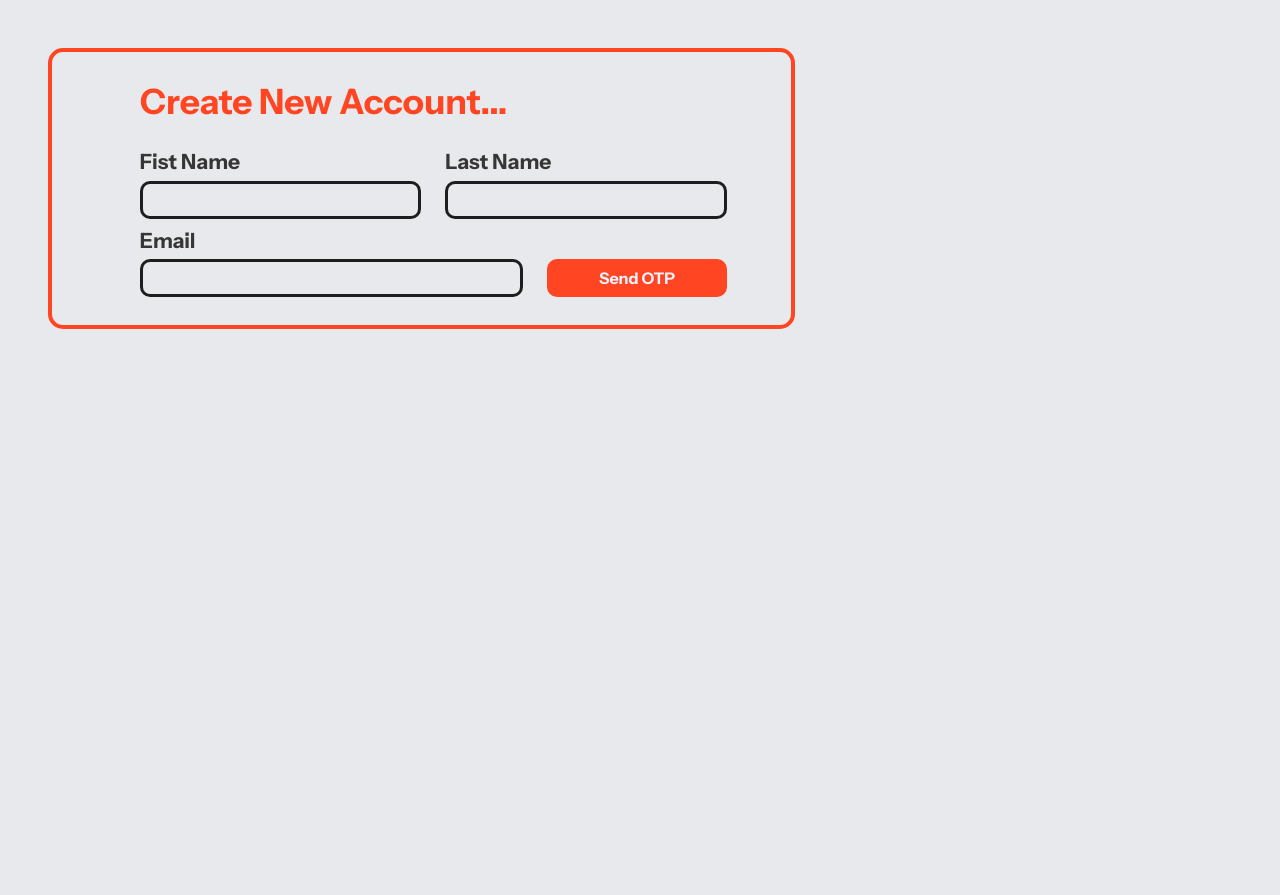
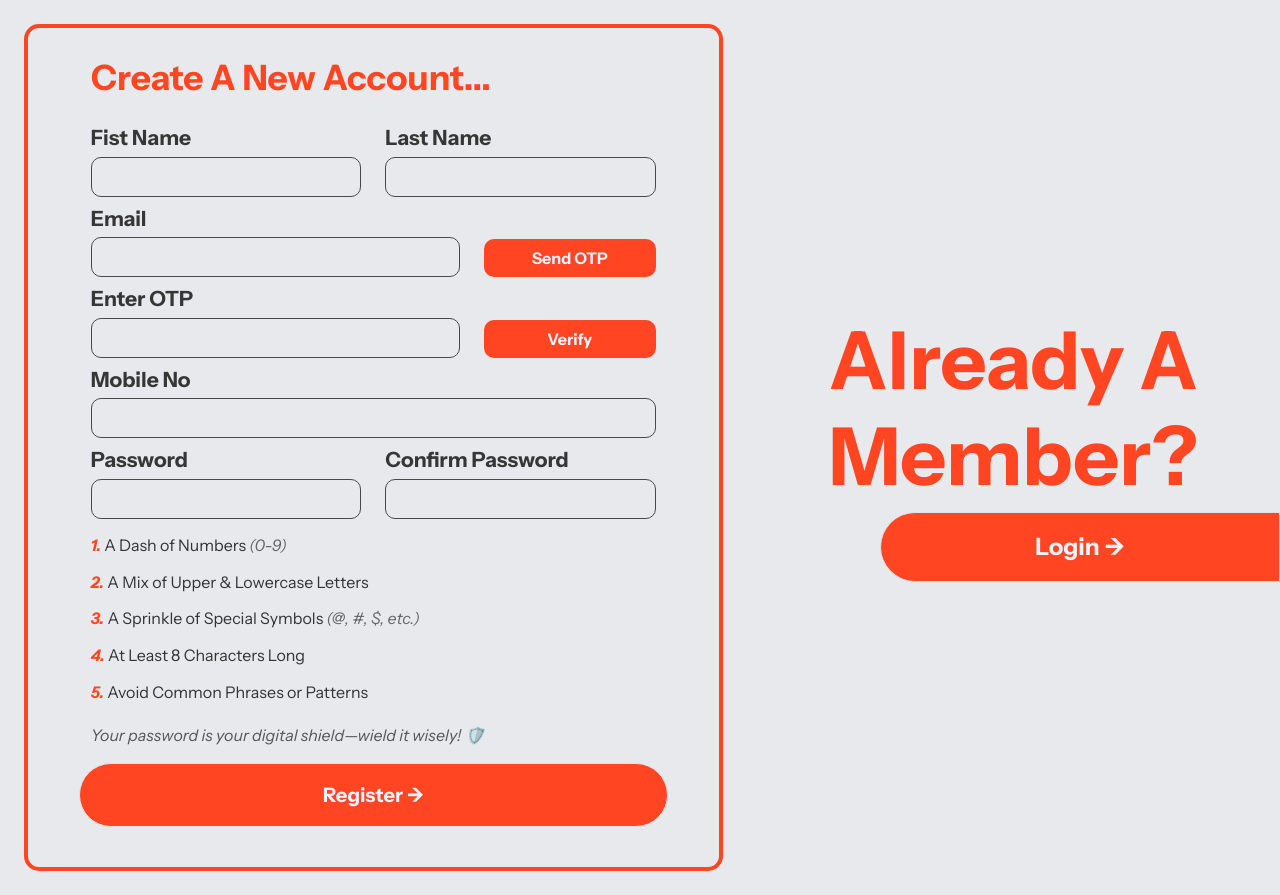
Before and after one commit to jnscdndn/lockey, a PHP site: page /html/register.html in a window 1280 px wide. Shown: the part 82-977 px from the top of the page. Before the commit the page ends 411 px from the top, so only its background shows below. Run offline with PHP 8.4, Linux system fonts and the light colour scheme.

Commit message:
register page

```diff
--- a/css/properties.css
+++ b/css/properties.css
@@ -25,6 +25,9 @@
 }
 .back-primary-white{
     background-color: #e7e9ec !important;
+}
+.back-secondary-dark{
+    color:#373636 !important;
 }
 
 
--- a/css/register.css
+++ b/css/register.css
@@ -30,12 +30,17 @@
 .registeration-input{
     display: block;
     width: 100%;
-    padding: 4px;
+    padding: 7px;
     background-color: #ECF3FD;
-    font-weight: bolder;
-    border: 3px solid #1E1E1E;
+    font-weight: 600;
+    border: 1.5px solid #4a4949;
     border-radius: 10px;
     margin: 3px 0px 4px;
+}
+.registeration-input:focus {
+    border: 1.5px solid #FF4522;
+    box-shadow: 0 0 8px rgba(255, 69, 34, 0.7); /* Glowing effect */
+    outline: none; /* Remove default outline */
 }
 
 
@@ -49,3 +54,41 @@
     border-radius: 10px;
     margin: 3px 0px 4px;
 }
+
+.password-guidelines {
+    font-family: 'Poiret One', cursive;
+    color: #333;
+}
+
+.password-guidelines ul {
+    font-family: 'Poiret One', cursive;
+
+    list-style: none;
+    padding: 0;
+    text-align: left;
+    font-size: 1rem;
+}
+
+.password-guidelines ul li {
+    margin: 8px 0;
+    line-height: 1.8;
+}
+
+.password-guidelines ul li .highlight {
+    font-weight: bold;
+    color: #FF4522;
+}
+
+.password-guidelines ul li span {
+    font-style: italic;
+    color: #666;
+}
+
+.note {
+    font-style: italic;
+    font-size: 1rem;
+    color: #555;
+    margin-top: 15px;
+}
+
+@import url('https://fonts.googleapis.com/css2?family=Pacifico&family=Poiret+One&display=swap');
--- a/html/register.html
+++ b/html/register.html
@@ -21,7 +21,8 @@
                 class="nav-logo-image-full-desktop" alt="lockey logo">
 
             <div class="nav-links-container-desktop">
-                <a href="onboarding.html" class="nav-links-desktop txt-primary-dark">Home</a>
+                <a href="onboarding.html"
+                    class="nav-links-desktop txt-primary-dark">Home</a>
             </div>
         </nav>
         <!-- Mobile nav bar -->
@@ -39,33 +40,120 @@
             </nav>
             <div class="nav-links-container-mobile back-primary-white"
                 id="nav-bar-contents-mobile">
-                <a href="onboarding.html" class="nav-links-mobile txt-primary-dark">Home</a>
+                <a href="onboarding.html"
+                    class="nav-links-mobile txt-primary-dark">Home</a>
+                <a href="onboarding.html"
+                    class="nav-links-mobile txt-primary-dark">Login</a>
+
             </div>
         </div>
 
-
-            <div class="col-md-7 form-container m-md-5 ps-md-5 p-md-4">
+        <div class="row g-0">
+            <div class="col-md-7">
+                <div class="form-container m-md-4 p-4">
                     <div class="col-md-11 row mx-auto">
-                    <p class=" form-heading-accout-create">Create New Account...</p>
+                        <p class=" form-heading-accout-create">Create A New
+                            Account...</p>
+                        <!-- Name Input -->
                         <div class="col-md-6 ">
-                        <label class="registeration-label txt-secondary-dark" for="first-name">Fist Name</label>
-                        <input class="registeration-input txt-secondary-dark back-primary-white" type="text" name="first-name" id="">
+                            <label
+                                class="registeration-label txt-secondary-dark"
+                                for="first-name">Fist Name</label>
+                            <input
+                                class="registeration-input txt-secondary-dark back-primary-white"
+                                type="text" name="first-name" id>
                         </div>
                         <div class="col-md-6">
-                        <label class="registeration-label txt-secondary-dark" for="last-name">Last Name</label>
-                        <input class="registeration-input txt-secondary-dark back-primary-white" type="text" name="last-name" id="">
+                            <label
+                                class="registeration-label txt-secondary-dark"
+                                for="last-name">Last Name</label>
+                            <input
+                                class="registeration-input txt-secondary-dark back-primary-white"
+                                type="text" name="last-name" id>
                         </div>
+                        <!-- Email Input -->
                         <div class="col-md-8">
-                        <label class="registeration-label txt-secondary-dark" for="email">Email</label>
-                        <input class="registeration-input txt-secondary-dark back-primary-white" type="text" name="email" id="">
+                            <label
+                                class="registeration-label txt-secondary-dark"
+                                for="email">Email</label>
+                            <input
+                                class="registeration-input txt-secondary-dark back-primary-white"
+                                type="text" name="email" id>
                         </div>
                         <div class="col-md-4 d-flex align-items-end">
-                        <button class="form-btns txt-primary-white">Send OTP</button>
+                            <button class="form-btns txt-primary-white">Send
+                                OTP</button>
+                        </div>
+                        <!-- OTP Verification part -->
+                        <div class="col-md-8">
+                            <label
+                                class="registeration-label txt-secondary-dark"
+                                for="email">Enter OTP</label>
+                            <input
+                                class="registeration-input txt-secondary-dark back-primary-white"
+                                type="text" name="otp" id>
+                        </div>
+                        <div class="col-md-4 d-flex align-items-end">
+                            <button
+                                class="form-btns txt-primary-white">Verify</button>
+                        </div>
+                        <!-- Mobile No input -->
+                        <div class="col-md-12">
+                            <label
+                                class="registeration-label txt-secondary-dark"
+                                for="last-name">Mobile No</label>
+                            <input
+                                class="registeration-input txt-secondary-dark back-primary-white"
+                                type="text" name="mobile" id>
+                        </div>
+                        <!-- Password part -->
+                        <div class="col-md-6 ">
+                            <label
+                                class="registeration-label txt-secondary-dark"
+                                for="first-name">Password</label>
+                            <input
+                                class="registeration-input txt-secondary-dark back-primary-white"
+                                type="text" name="first-name" id>
+                        </div>
+                        <div class="col-md-6">
+                            <label
+                                class="registeration-label txt-secondary-dark"
+                                for="last-name">Confirm Password</label>
+                            <input
+                                class="registeration-input txt-secondary-dark back-primary-white"
+                                type="text" name="last-name" id>
+                        </div>
+                        <div class="password-guidelines">
+                            <ul>
+                                <li><span class="highlight">1.</span> A Dash of
+                                    Numbers <span>(0-9)</span></li>
+                                <li><span class="highlight">2.</span> A Mix of
+                                    Upper & Lowercase Letters</li>
+                                <li><span class="highlight">3.</span> A Sprinkle
+                                    of Special Symbols <span>(@, #, $,
+                                        etc.)</span></li>
+                                <li><span class="highlight">4.</span> At Least 8
+                                    Characters Long</li>
+                                <li><span class="highlight">5.</span> Avoid
+                                    Common Phrases or Patterns</li>
+                            </ul>
+                            <p class="note">Your password is your digital
+                                shield—wield it wisely! 🛡️</p>
+                        </div>
+                        <input
+                            class="get-started-btn btn back-prime p-3 fs-5 txt-primary-white fw-bold border rounded-pill mb-3"
+                            type="submit" name="register" value="Register ->">
                     </div>
                 </div>
-
             </div>
-
+            <div class="col-5 d-none d-md-block my-auto">
+                <h1 class="txt-prime text-center fw-bolder display-1">Already A
+                    Member?</h1>
+                <a
+                    class="get-started-btn btn back-prime p-3 fs-4 txt-primary-white fw-bold border rounded-start-pill px-5 ms-auto d-block w-75">Login
+                    -></a>
+            </div>
+        </div>
 
         <script src="./../jQuery/jquery-3.7.1.min.js"></script>
         <script src="../js/hamburger.js"></script>
```
Lines whose indentation alone changed are shown as unchanged.
